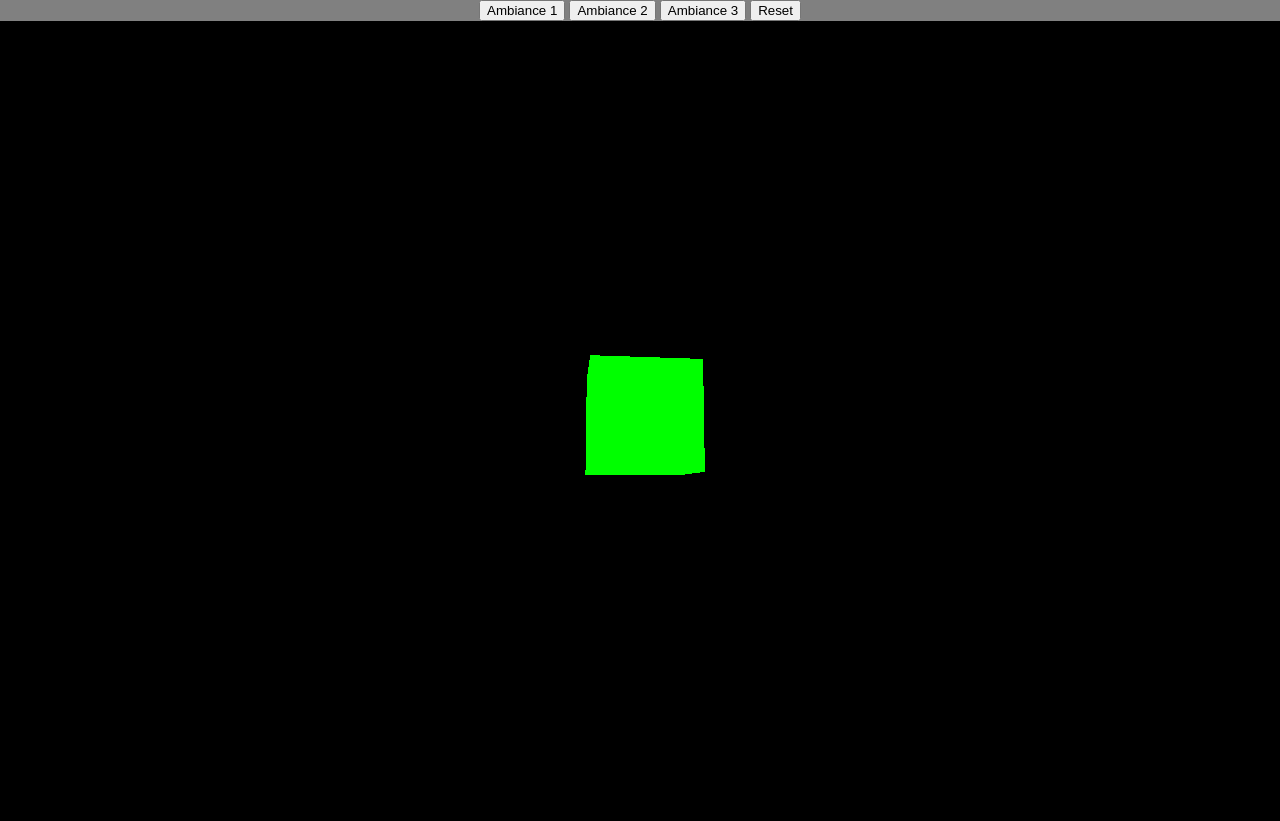
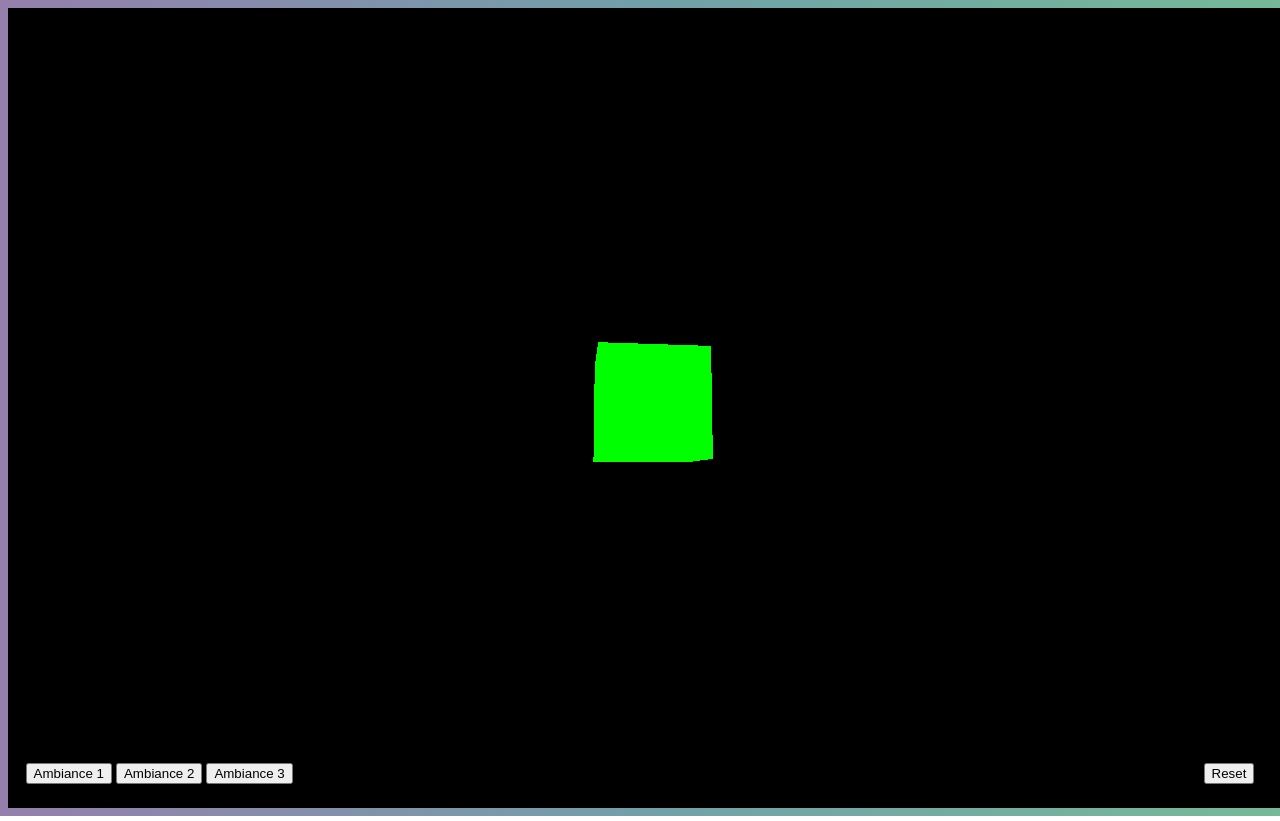
Before and after one commit to henhackz/henhacks.github.io, a website built with Vite: page index.html in a window 1280 px wide. Built offline with nearby package versions, Linux system fonts and the light colour scheme.

Commit message:
funny bg

```diff
--- a/index.html
+++ b/index.html
@@ -5,11 +5,18 @@
 		<title>Soundificatorinator</title>
 		<style>
 			body {
-				background-color: grey;
-				margin: 0;
+				background: rgb(149,127,173);
+				background: linear-gradient(90deg, rgba(149,127,173,1) 0%, rgb(113, 160, 169) 50%, rgba(117,185,152,1) 100%);;
 			}
 			.selection {
-				text-align: center;
+				position: absolute;
+				bottom: 2%;
+				left: 2%;
+			}
+			.reset {
+				position: absolute;
+				bottom: 2%;
+				right: 2%;
 			}
 		</style>
 	</head>
@@ -19,6 +26,8 @@
 			<button>Ambiance 1</button>
 			<button>Ambiance 2</button>
 			<button>Ambiance 3</button>
+		</div>
+		<div class="reset">
 			<button>Reset</button>
 		</div>
 	</body>
```
